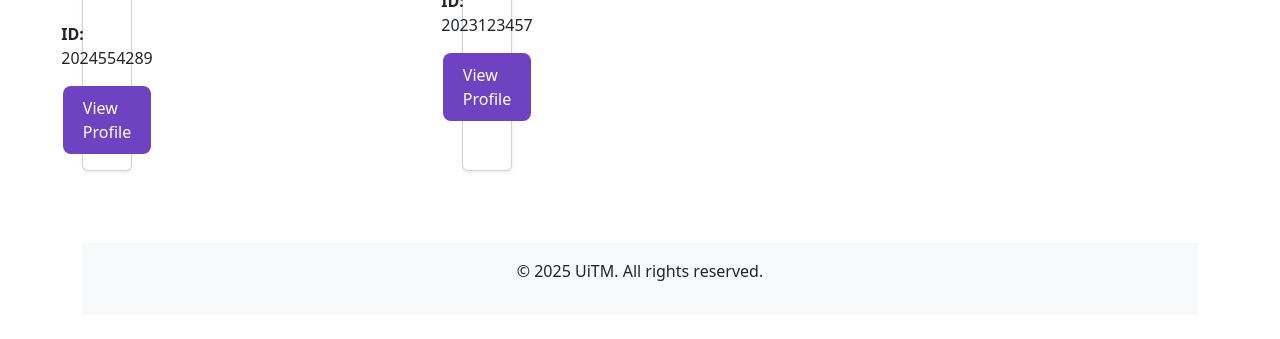
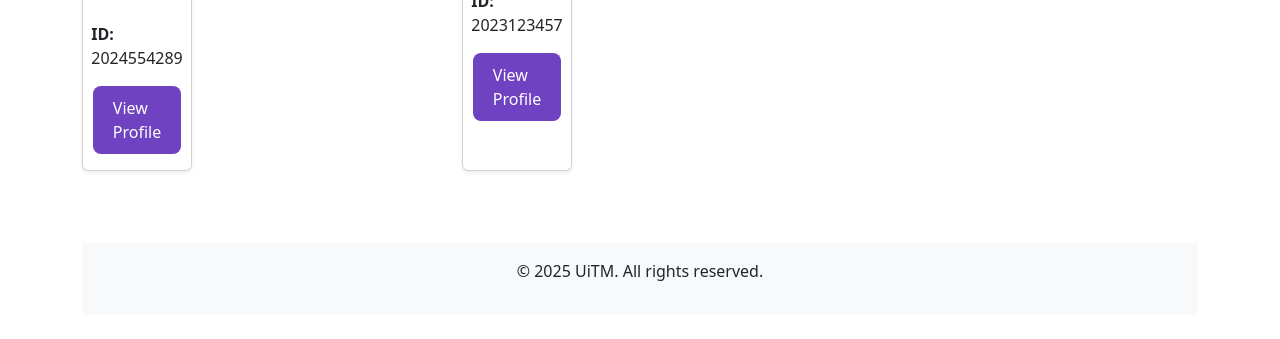
Before and after one commit to aliayahaya/student-e-profile, a plain HTML site: page list.html in a window 1280 px wide. Shown: the part 562-901 px from the top of the page. Drawn offline with nearby package versions, Linux system fonts and the light colour scheme.

Commit message:
Update custom_list.css

```diff
--- a/custom_list.css
+++ b/custom_list.css
@@ -20,7 +20,7 @@
     transform: scale(1.05);
 }
 .card {
-    width:50px;
+    width:110px;
 }
 .card-body {
     display: flex;
```
